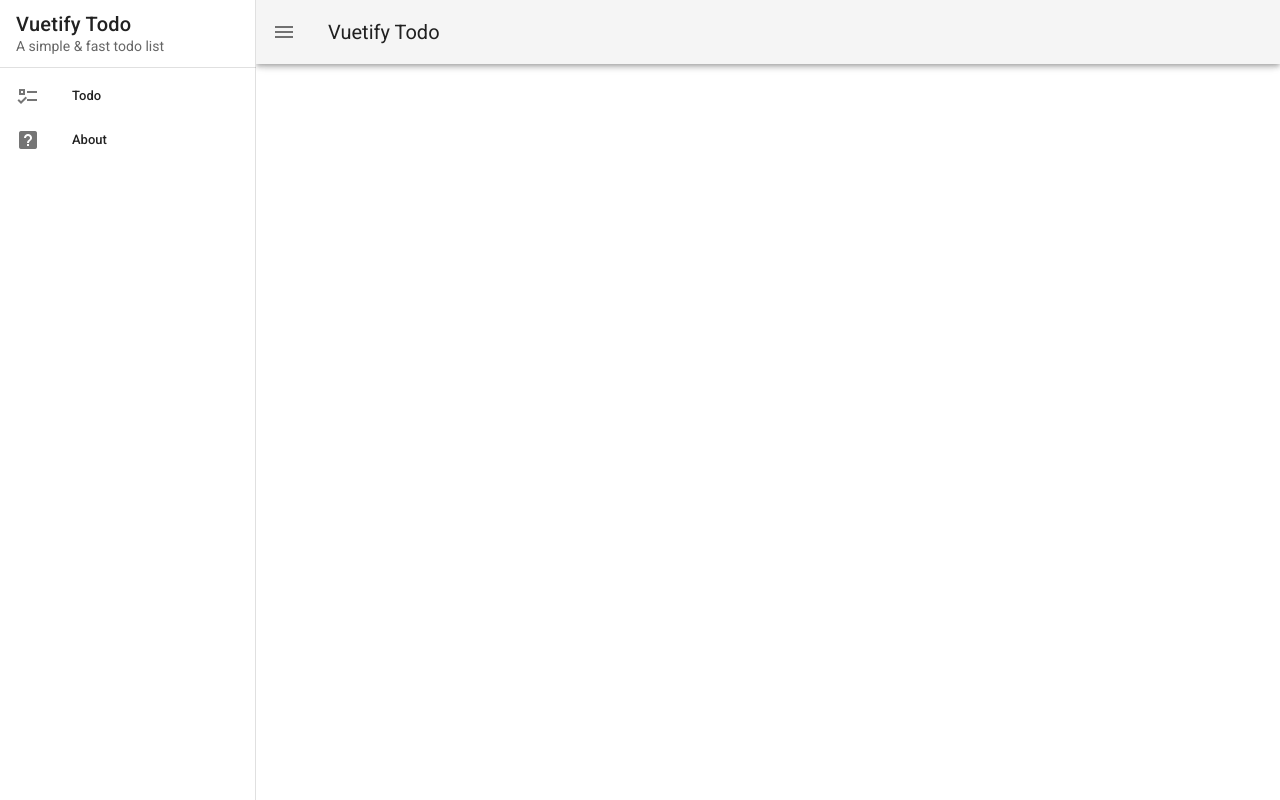
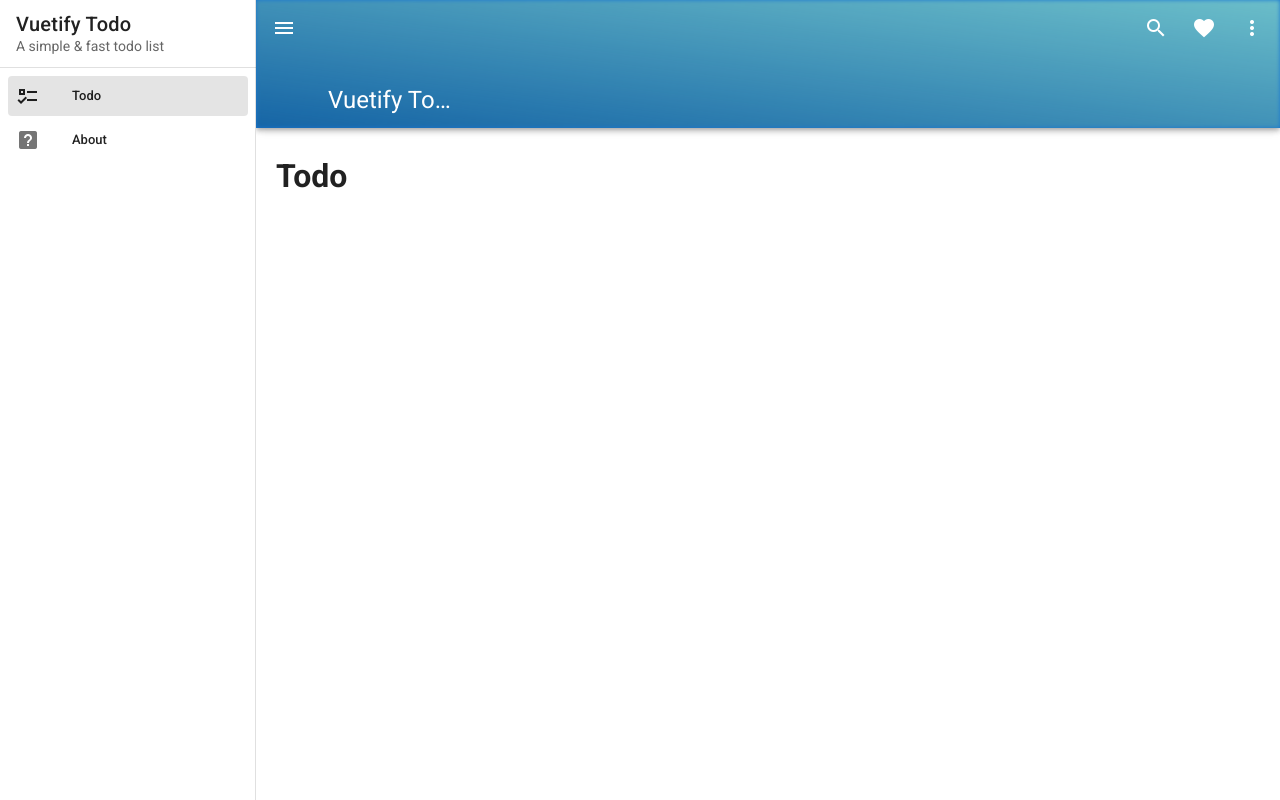
Before and after one commit to MarcMunhoz/vuetify_todo, a Vue app: page /#/ in a window 1280 px wide. Built offline with nearby package versions, Linux system fonts and the light colour scheme.

Commit message:
Routers to mainpage and About || Initial wireframe

```diff
--- a/src/App.vue
+++ b/src/App.vue
@@ -3,7 +3,7 @@
     <Navigation />
 
     <v-main>
-      <!--  -->
+      <router-view></router-view>
     </v-main>
   </v-app>
 </template>
@@ -16,5 +16,11 @@ export default {
   components: {
     Navigation,
   },
+  mounted() {
+    const mainDiv = document.querySelector(".v-main__wrap");
+    const classes = ["px-5", "text-justify"];
+
+    mainDiv.classList.add(...classes);
+  },
 };
 </script>
--- a/src/components/Navigation.vue
+++ b/src/components/Navigation.vue
@@ -3,19 +3,15 @@
     <v-navigation-drawer v-model="drawer" app>
       <v-list-item>
         <v-list-item-content>
-          <v-list-item-title class="text-h6">
-            Vuetify Todo
-          </v-list-item-title>
-          <v-list-item-subtitle>
-            A simple & fast todo list
-          </v-list-item-subtitle>
+          <v-list-item-title class="text-h6"> Vuetify Todo </v-list-item-title>
+          <v-list-item-subtitle> A simple & fast todo list </v-list-item-subtitle>
         </v-list-item-content>
       </v-list-item>
 
       <v-divider></v-divider>
 
       <v-list dense nav>
-        <v-list-item v-for="item in items" :key="item.title" link>
+        <v-list-item v-for="item in items" :key="item.title" :to="item.to" link>
           <v-list-item-icon>
             <v-icon>{{ item.icon }}</v-icon>
           </v-list-item-icon>
@@ -27,10 +23,28 @@
       </v-list>
     </v-navigation-drawer>
 
-    <v-app-bar app>
+    <v-app-bar app color="primary" dark src="salvador.jpg" prominent>
+      <template v-slot:img="{ props }">
+        <v-img v-bind="props" gradient="to top right, rgba(19,84,122,.5), rgba(128,208,199,.8)"></v-img>
+      </template>
+
       <v-app-bar-nav-icon @click="drawer = !drawer"></v-app-bar-nav-icon>
 
-      <v-toolbar-title>Vuetify Todo</v-toolbar-title>
+      <v-app-bar-title>Vuetify Todo</v-app-bar-title>
+
+      <v-spacer></v-spacer>
+
+      <v-btn icon>
+        <v-icon>mdi-magnify</v-icon>
+      </v-btn>
+
+      <v-btn icon>
+        <v-icon>mdi-heart</v-icon>
+      </v-btn>
+
+      <v-btn icon>
+        <v-icon>mdi-dots-vertical</v-icon>
+      </v-btn>
     </v-app-bar>
   </v-container>
 </template>
@@ -41,8 +55,8 @@ export default {
   data: () => ({
     drawer: null,
     items: [
-      { title: "Todo", icon: "mdi-format-list-checks" },
-      { title: "About", icon: "mdi-help-box" },
+      { title: "Todo", icon: "mdi-format-list-checks", to: "/" },
+      { title: "About", icon: "mdi-help-box", to: "/about" },
     ],
   }),
 };
--- a/src/router/index.js
+++ b/src/router/index.js
@@ -1,27 +1,27 @@
-import Vue from 'vue'
-import VueRouter from 'vue-router'
-import Home from '../views/Home.vue'
+import Vue from "vue";
+import VueRouter from "vue-router";
+import Todo from "@/views/Todo.vue";
 
-Vue.use(VueRouter)
+Vue.use(VueRouter);
 
 const routes = [
   {
-    path: '/',
-    name: 'Home',
-    component: Home
+    path: "/",
+    name: "Todo",
+    component: Todo,
   },
   {
-    path: '/about',
-    name: 'About',
+    path: "/about",
+    name: "About",
     // route level code-splitting
     // this generates a separate chunk (about.[hash].js) for this route
     // which is lazy-loaded when the route is visited.
-    component: () => import(/* webpackChunkName: "about" */ '../views/About.vue')
-  }
-]
+    component: () => import(/* webpackChunkName: "about" */ "../views/About.vue"),
+  },
+];
 
 const router = new VueRouter({
-  routes
-})
+  routes,
+});
 
-export default router
+export default router;
--- a/src/views/About.vue
+++ b/src/views/About.vue
@@ -1,5 +1,21 @@
 <template>
   <div class="about">
-    <h1>This is an about page</h1>
+    <h1>About Vuetify Todo</h1>
+
+    <p>
+      Lorem ipsum dolor sit amet consectetur adipisicing elit. Fugit laborum consequatur cum adipisci sed nemo, tempora dolorem accusantium neque quibusdam esse? Fuga numquam exercitationem mollitia
+      dolores sed minima earum! Est.
+    </p>
+
+    <p>
+      Lorem ipsum dolor sit amet consectetur adipisicing elit. Repellat fugit aut accusamus animi sed nostrum consequuntur quia! Nam soluta nulla nihil aut, quam numquam, ipsam labore quo, maxime
+      ratione deserunt.
+    </p>
   </div>
 </template>
+
+<script>
+export default {
+  name: "About",
+};
+</script>
--- a/src/views/Home.vue
+++ b/src/views/Todo.vue
@@ -1,8 +1,10 @@
-<template> </template>
+<template>
+  <h1>Todo</h1>
+</template>
 
 <script>
 export default {
-  name: "Home",
+  name: "Todo",
 
   components: {},
 };
```
Also changed, not shown: public/salvador.jpg (added).
